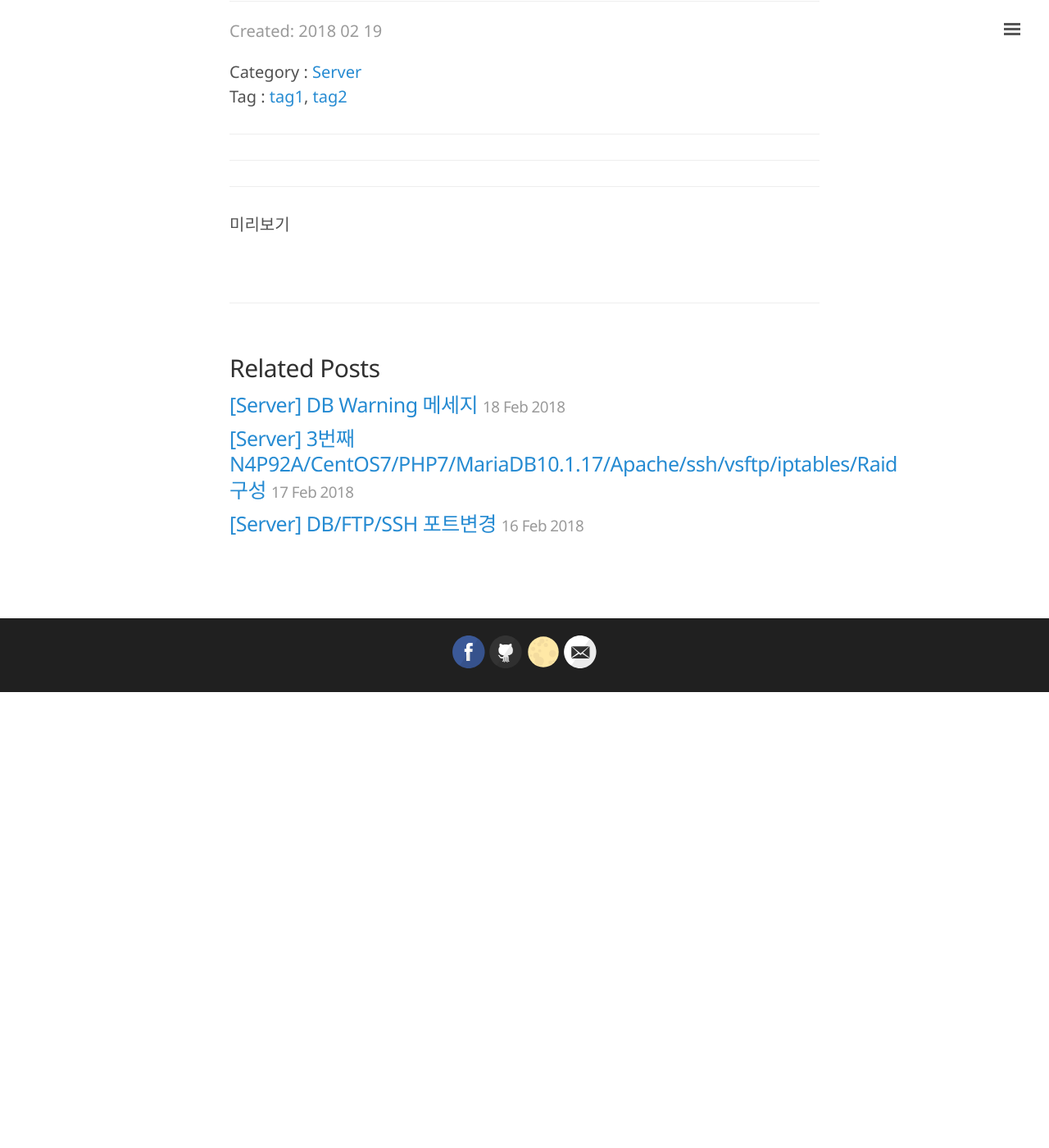
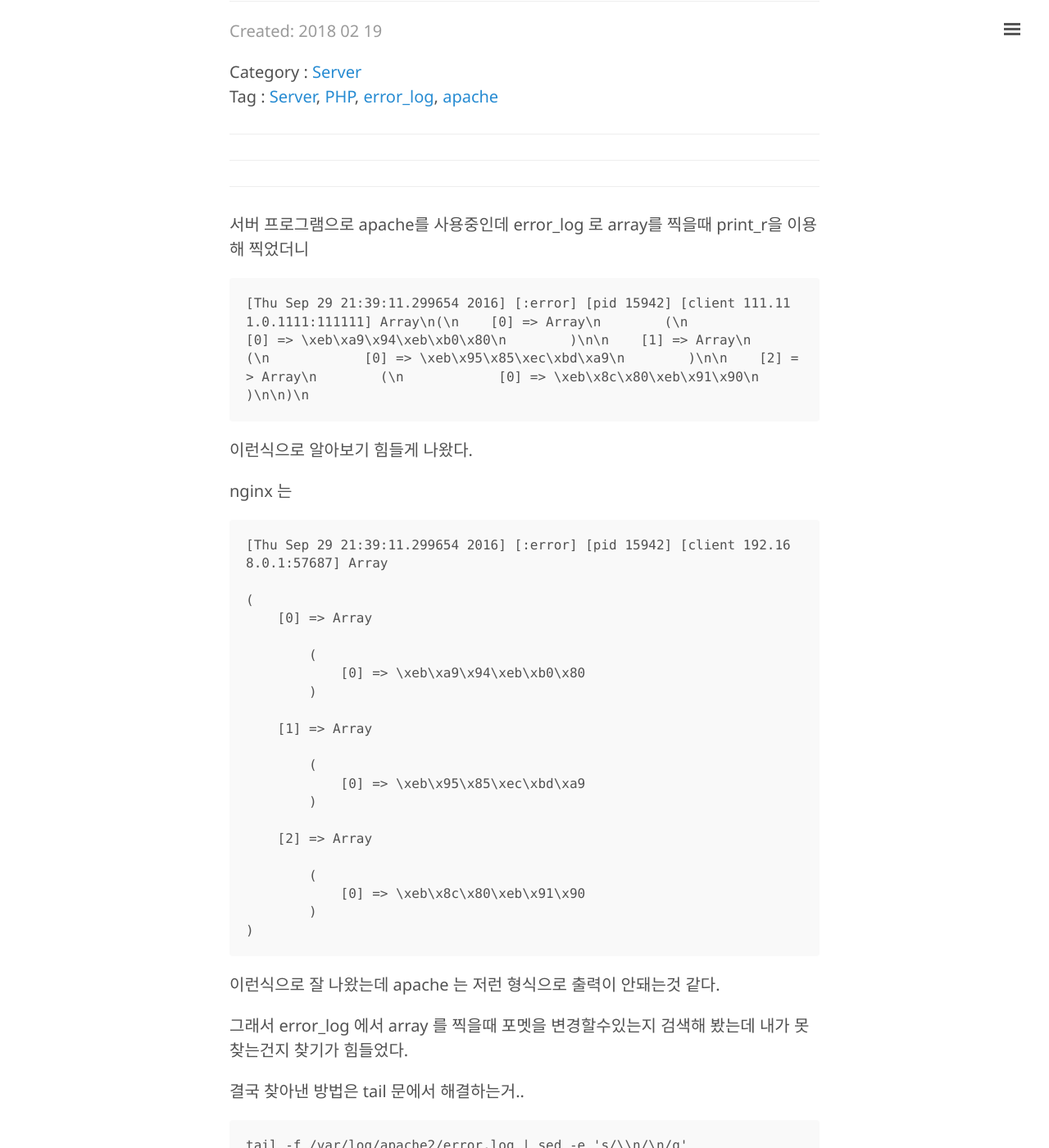
Before and after one commit to Kor-Karll/Kor-Karll.github.io, a Jekyll site: the page built from _posts/2018-02-19-Server-error_log-apache-php.md, in a window 1280 px wide and 1400 px high, scrolled down 261 px. Shown: the whole window at 82% size. Built offline with Jekyll 4.4.1, drawn with Linux system fonts in a browser that asks for light colours; comment, search, counter and statistics services are not loaded; before the commit the page ends 1105 px from its top, so only the background shows below that; some of the changed text lies outside the part shown.

Commit message:
[Server] error_log (apache) 에서 array 값 찍기

````diff
--- a/_posts/2018-02-19-Server-error_log-apache-php.md
+++ b/_posts/2018-02-19-Server-error_log-apache-php.md
@@ -3,9 +3,11 @@ layout: post
 title: "[Server] error_log (apache) 에서 array 값 찍기"
 category: Server
 tags:
-- tag1
-- tag2
-lastmod : 2018-02-03 16:10:00
+- Server
+- PHP
+- error_log
+- apache
+lastmod : 2018-02-19 16:10:00
 sitemap :
   changefreq : daily
   priority : 1.0
@@ -13,6 +15,50 @@ sitemap :
 
 ***
 
-미리보기
+서버 프로그램으로 apache를 사용중인데 error_log 로 array를 찍을때 print_r을 이용해 찍었더니
 
 <!--미리보기-->
+
+```
+[Thu Sep 29 21:39:11.299654 2016] [:error] [pid 15942] [client 111.111.0.1111:111111] Array\n(\n    [0] => Array\n        (\n            [0] => \xeb\xa9\x94\xeb\xb0\x80\n        )\n\n    [1] => Array\n        (\n            [0] => \xeb\x95\x85\xec\xbd\xa9\n        )\n\n    [2] => Array\n        (\n            [0] => \xeb\x8c\x80\xeb\x91\x90\n        )\n\n)\n
+```
+
+이런식으로 알아보기 힘들게 나왔다.
+
+nginx 는
+
+```
+[Thu Sep 29 21:39:11.299654 2016] [:error] [pid 15942] [client 192.168.0.1:57687] Array
+
+(
+    [0] => Array
+
+        (
+            [0] => \xeb\xa9\x94\xeb\xb0\x80
+        )
+
+    [1] => Array
+
+        (
+            [0] => \xeb\x95\x85\xec\xbd\xa9
+        )
+
+    [2] => Array
+
+        (
+            [0] => \xeb\x8c\x80\xeb\x91\x90
+        )
+)
+```
+
+이런식으로 잘 나왔는데 apache 는 저런 형식으로 출력이 안돼는것 같다.
+
+그래서 error_log 에서 array 를 찍을때 포멧을 변경할수있는지 검색해 봤는데 내가 못찾는건지 찾기가 힘들었다.
+
+결국 찾아낸 방법은 tail 문에서 해결하는거..
+
+```
+tail -f /var/log/apache2/error.log | sed -e 's/\\n/\n/g'
+```
+
+위와 같이 쓰면 nginx 처럼 알아보기 편하게 출력이 가능하다.
````
